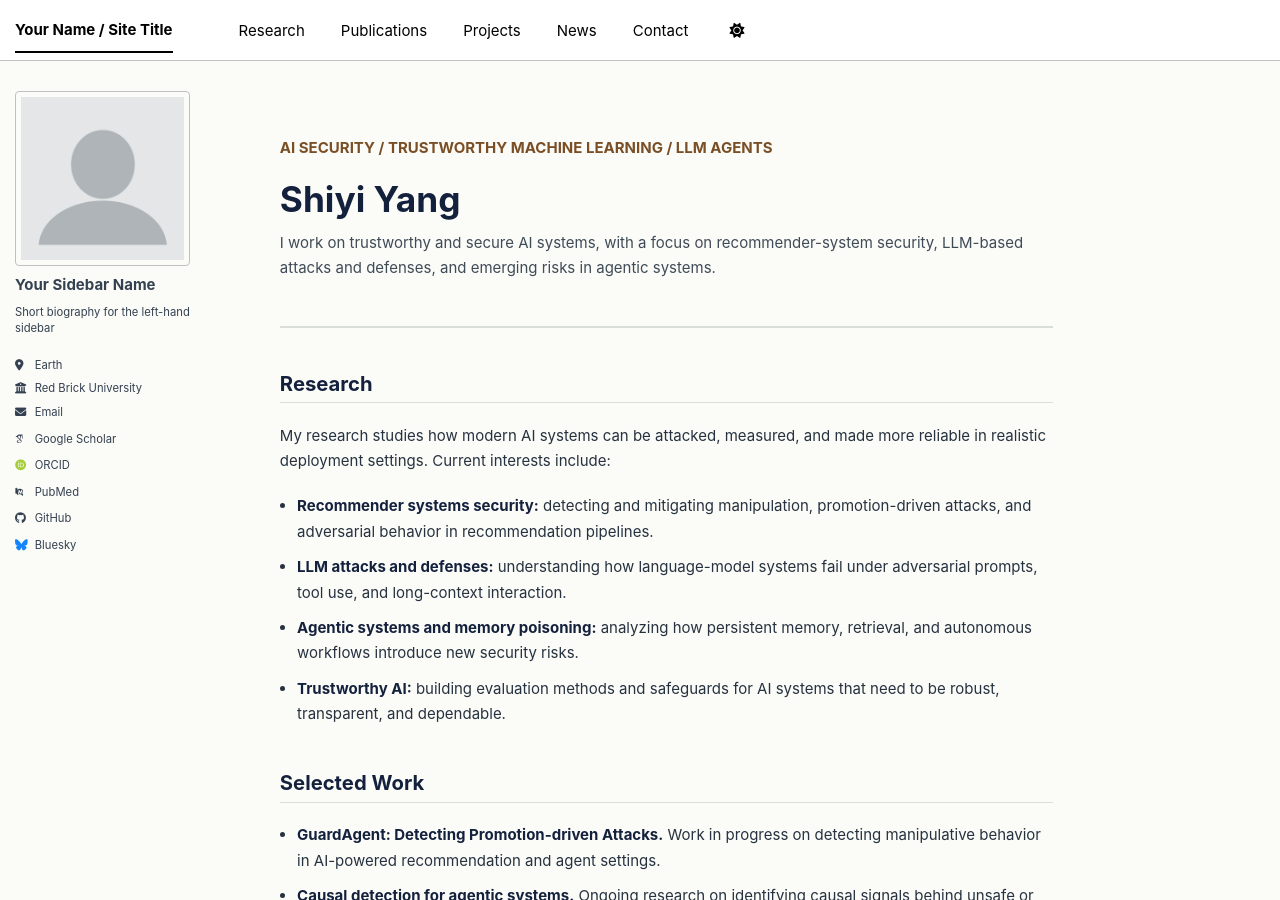
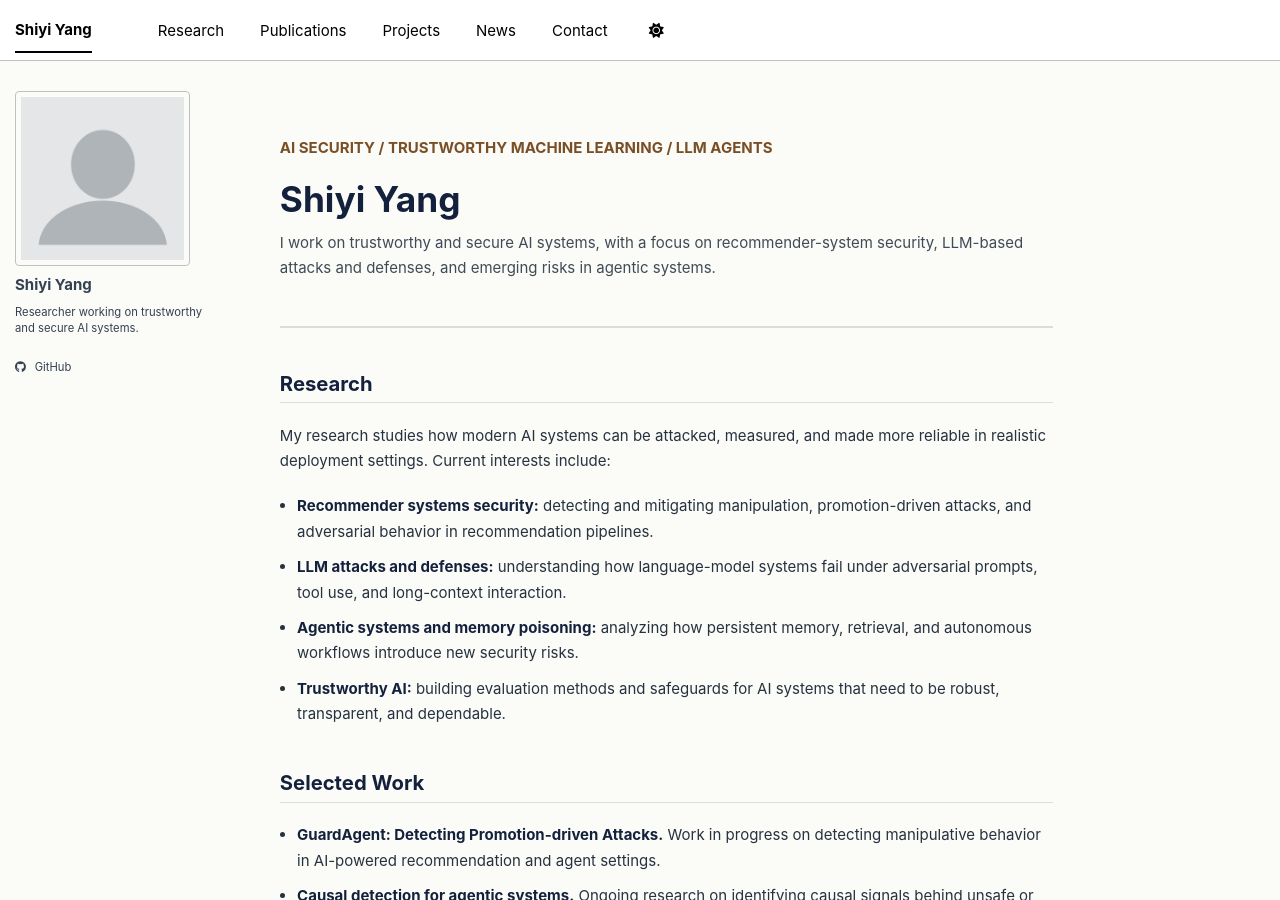
Before and after one commit to shiyiyang-ai/shiyiyang-ai.github.io, a Jekyll site: the page built from _pages/about.md, in a window 1280 px wide and 900 px high. Built offline with Jekyll 4.4.1, drawn with Linux system fonts in a browser that asks for light colours; some web fonts are replaced; a script bundle is joined from its source files by our own code; library files that are not in the unit come from our copies.

Commit message:
Update academic site metadata

```diff
--- a/_config.yml
+++ b/_config.yml
@@ -9,10 +9,10 @@
 # Basic Site Settings
 locale                   : "en-US"
 site_theme               : "contrast" # The available themes options are "default", "air", "sunrise", "mint", "dirt" and "contrast"
-title                    : "Your Name / Site Title"
+title                    : "Shiyi Yang"
 title_separator          : "-"
-name                     : &name "Your Name"
-description              : &description "Your Name's academic portfolio"   # Update this with a general description of your site, this is the default if not overridden by a page
+name                     : &name "Shiyi Yang"
+description              : &description "Academic homepage for Shiyi Yang, focused on trustworthy AI, AI security, and LLM agents."   # Update this with a general description of your site, this is the default if not overridden by a page
 url                      : https://shiyiyang-ai.github.io # The base hostname & protocol for your site e.g. "https://[your GitHub username].github.io",
                                                           # or if you already have some other page hosted on Github then use "https://[your GitHub username].github.io/[Your Repo Name]"
 baseurl                  : "" # the subpath of your site, e.g. "/blog"
@@ -24,24 +24,24 @@
 author:
   # Biographic information
   avatar           : "profile.png"
-  name             : "Your Sidebar Name"
+  name             : "Shiyi Yang"
   pronouns         : # example: "she/her"
-  bio              : "Short biography for the left-hand sidebar"
-  location         : "Earth"
-  employer         : "Red Brick University"
+  bio              : "Researcher working on trustworthy and secure AI systems."
+  location         :
+  employer         :
   uri              : # URL
-  email            : "none@example.org"
+  email            :
 
   # Academic websites
   academia         : # URL
   arxiv            : # URL - Update with the correct link to your profile
-  googlescholar    : "https://scholar.google.com/citations?user=PS_CX0AAAAAJ"
+  googlescholar    :
   inspire-hep      : # URL
   impactstory      : # URL
-  orcid            : "https://orcid.org/yourorcidurl"
+  orcid            :
   semantic         : # URL
   ssrn             : # URL
-  pubmed           : "https://www.ncbi.nlm.nih.gov/pubmed/?term=john+snow"
+  pubmed           :
   researchgate     : # URL
   scopus           : # URL
   zotero           : # URL
@@ -51,13 +51,13 @@
   bitbucket        : # Username - Update with your username on the site
   codepen          : # Username
   dribbble         : # Username
-  github           : "academicpages"
+  github           : "shiyiyang-ai"
   kaggle           : # Username
   stackoverflow    : # User number or user number and name (i.e., use "1" or "1/jeff-atwood")
 
   # Social media
   artstation       : # Username
-  bluesky          : "bsky.app" # Replace this with you Bluesky username
+  bluesky          :
   facebook         : # Username
   flickr           : # Username
   foursquare       : # Username
```
